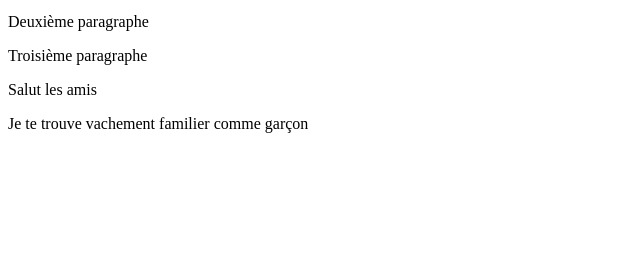
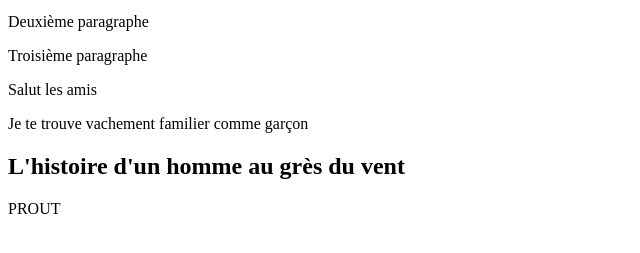
Before and after one commit to Aethuzad/ceppic-git, a plain HTML site: page index.html in a window 1280 px wide. Shown: the part 87-340 px from the top of the page, without its empty margins (0-640 px from the left). Drawn offline with Linux system fonts and the light colour scheme.

```diff
--- a/index.html
+++ b/index.html
@@ -7,3 +7,7 @@
 <p>Salut les amis</p>
 
 <p>Je te trouve vachement familier comme garçon</p>
+
+<h2>L'histoire d'un homme au grès du vent</h2>
+
+<p>PROUT</p>
```
